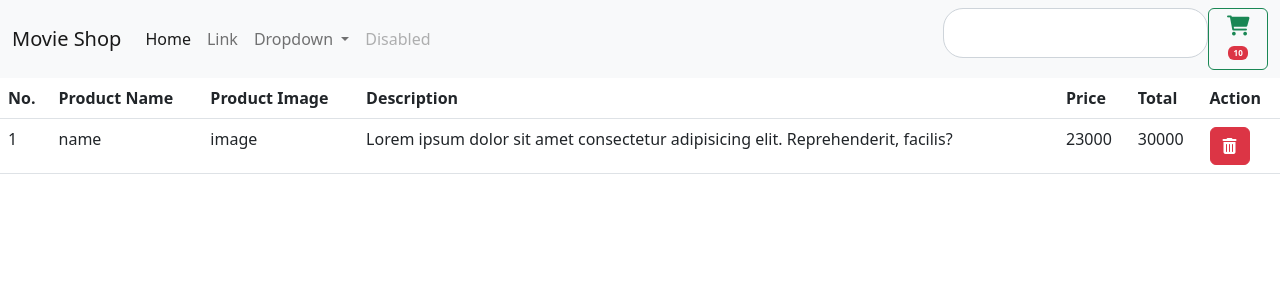
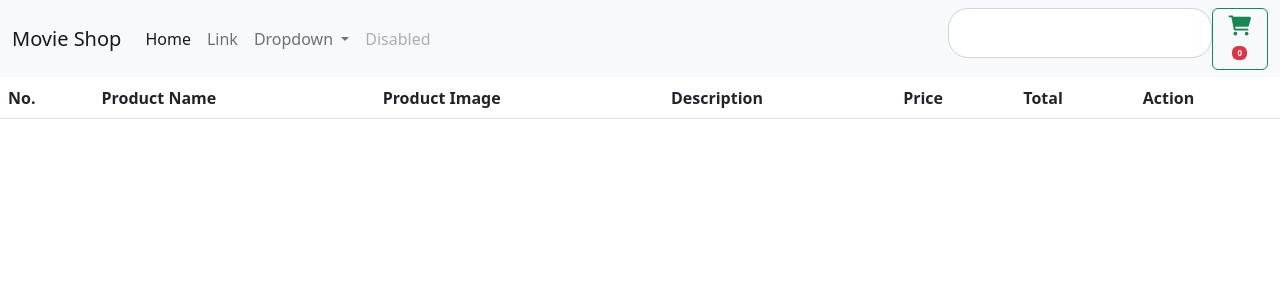
Before and after one commit to sk8rboil/movie-shop, an Angular app: page /cart in a window 1280 px wide. Shown: the top 300 px of the page. Built offline with nearby package versions, Linux system fonts and the light colour scheme.

Commit message:
add removeItem(),emptycart() in cart.component

```diff
--- a/src/app/component/cart/cart.component.html
+++ b/src/app/component/cart/cart.component.html
@@ -14,14 +14,14 @@
                     </tr>
                 </thead>
                 <tbody>
-                    <tr>
-                        <td>1</td>
-                        <td>name</td>
-                        <td>image</td>
+                    <tr *ngFor="let item of products; let i = index">
+                        <td>{{i+1}}</td>
+                        <td>{{item.original_title}}</td>
+                        <td><img src="https://image.tmdb.org/t/p/w500/{{item.poster_path}}" alt=""></td>
                         <td>Lorem ipsum dolor sit amet consectetur adipisicing elit. Reprehenderit, facilis?</td>
                         <td>23000</td>
                         <td>30000</td>
-                        <td><button class="btn btn-danger"><i class="fa-solid fa-trash-can"></i></button></td>
+                        <td><button (click)="removeItem(item)" class="btn btn-danger"><i class="fa-solid fa-trash-can"></i></button></td>
                     </tr>
                 </tbody>
             </table>
--- a/src/app/component/cart/cart.component.ts
+++ b/src/app/component/cart/cart.component.ts
@@ -1,10 +1,32 @@
-import { Component } from '@angular/core';
+import { Component, OnInit } from '@angular/core';
+import { CartService } from 'src/app/service/cart.service';
 
 @Component({
   selector: 'app-cart',
   templateUrl: './cart.component.html',
   styleUrls: ['./cart.component.css']
 })
-export class CartComponent {
+export class CartComponent implements OnInit{
+
+  public products : any=[];   //let product here
+  public grandTotal !: number ;
+  constructor(private cartService : CartService) { }
+
+  ngOnInit(): void {
+
+    this.cartService.getMovie().subscribe(res=>{
+      this.products = res;
+      console.log(this.products);
+      this.grandTotal = this.cartService.getTotalPrice();
+    })
+  }
+  removeItem(item:any){
+    this.cartService.removeCartItem(item);
+  }
+
+  emptycart(){
+    this.cartService.removeAllCart();
+  }
+
 
 }
--- a/src/app/component/header/header.component.html
+++ b/src/app/component/header/header.component.html
@@ -32,7 +32,7 @@
           <input type="text" class="form-control" style="border-radius: 20px; height: 50px;">
           <button routerLink="cart" class="btn btn-outline-success" type="submit">
             <i class="fa-solid fa-cart-shopping" style="font-size: 20px;"></i>
-            <div class="badge bg-danger" style="font-size: 8px;">10</div>
+            <div class="badge bg-danger" style="font-size: 8px;">{{totalItem}}</div>
           </button>
         </form>
       </div>
--- a/src/app/component/header/header.component.ts
+++ b/src/app/component/header/header.component.ts
@@ -1,10 +1,21 @@
-import { Component } from '@angular/core';
+import { Component, OnInit } from '@angular/core';
+import { CartService } from 'src/app/service/cart.service';
 
 @Component({
   selector: 'app-header',
   templateUrl: './header.component.html',
   styleUrls: ['./header.component.css']
 })
-export class HeaderComponent {
+export class HeaderComponent implements OnInit{
+
+  constructor(private cartService : CartService){ }
+
+  public totalItem : number = 0;
+
+  ngOnInit(): void {
+    this.cartService.getMovie().subscribe(res=>{
+      this.totalItem = res.length;
+    })
+  }
 
 }
--- a/src/app/service/cart.service.ts
+++ b/src/app/service/cart.service.ts
@@ -27,11 +27,12 @@ export class CartService {
     console.log(this.cartItemList);
   }
 
-  getTotalPrice(){
+  getTotalPrice() : number{
     let grandTotal = 0;
     this.cartItemList.map((a:any)=>{
       grandTotal += a.total;
     })
+    return grandTotal;
   }
 
   removeCartItem(movie: any){
```
